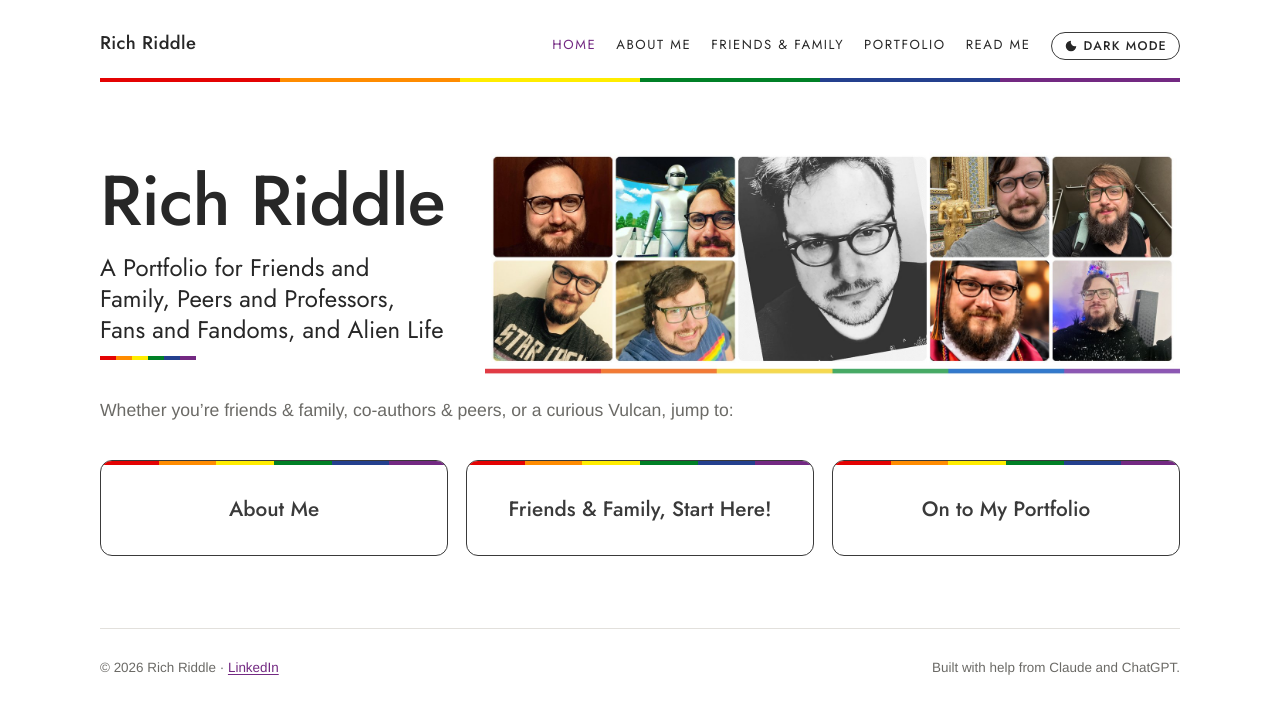
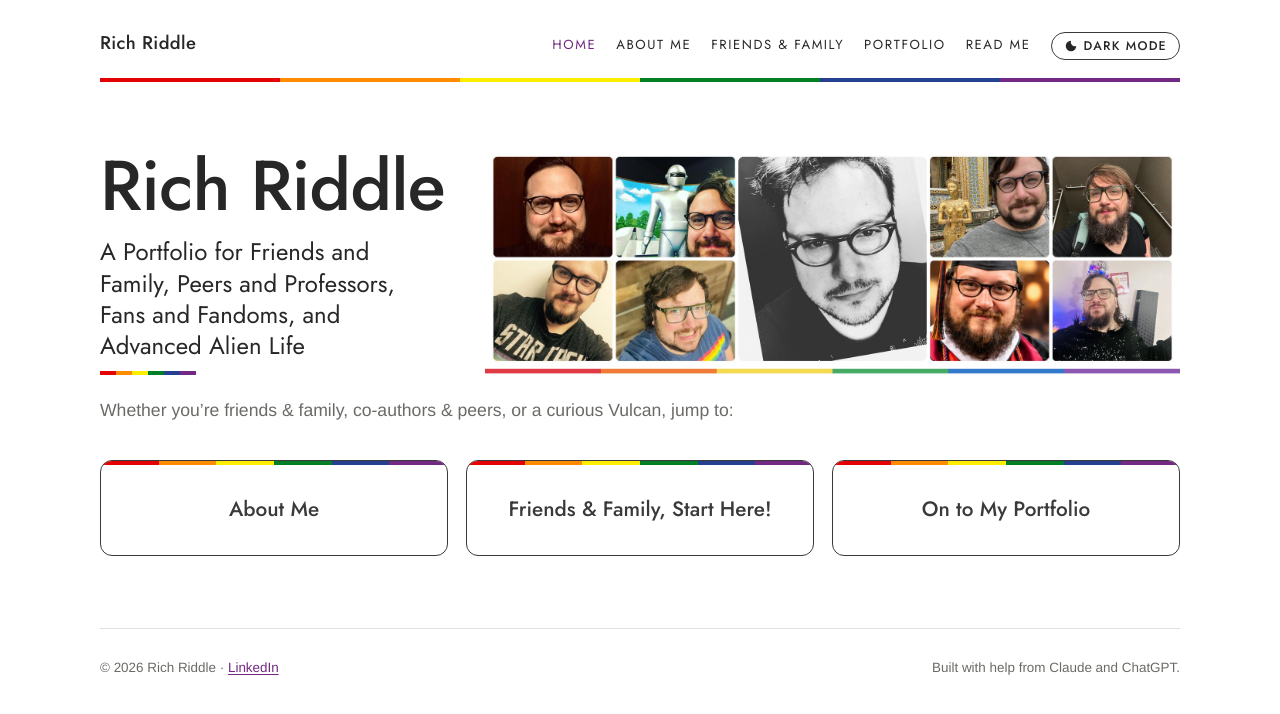
Before and after one commit to prof-richriddle/portfolio, a Jekyll site: the page built from index.html, in a window 1280 px wide. Shown: the top 714 px of the page. Built offline with Jekyll 4.4.1, drawn with Linux system fonts in a browser that asks for light colours.

Commit message:
Title: and Advanced Alien Life
Co-Authored-By: Claude Opus 5.5 <noreply@anthropic.com>
Claude-Session: https://claude.ai/code/session_01LKxkcfdpkeKgywibvvsXFB

```diff
--- a/_config.yml
+++ b/_config.yml
@@ -1,4 +1,4 @@
-title: "Rich Riddle: A Portfolio for Friends and Family, Peers and Professors, Fans and Fandoms, and Alien Life"
+title: "Rich Riddle: A Portfolio for Friends and Family, Peers and Professors, Fans and Fandoms, and Advanced Alien Life"
 description: "A Portfolio Guide for Various Folk in My Life"
 author: "Rich Riddle"
 url: "https://prof-richriddle.github.io"
--- a/index.html
+++ b/index.html
@@ -5,7 +5,7 @@ layout: default
   <div class="home-hero">
   <div class="home-id">
   <h1>Rich Riddle</h1>
-  <p class="home-tag">A Portfolio for Friends and Family, Peers and Professors, Fans and Fandoms, and Alien Life</p>
+  <p class="home-tag">A Portfolio for Friends and Family, Peers and Professors, Fans and Fandoms, and Advanced Alien Life</p>
   </div>
   <figure class="banner">
     <img src="{{ '/assets/images/about-banner.jpg' | relative_url }}" width="1800" height="600" alt="A collage of nine photos of Rich Riddle: in front of a wood door; a selfie with a giant silver robot statue; a large black-and-white portrait in the center; in front of an ornate gold temple statue; in a stairwell with a backpack; in a Star Trek T-shirt; smiling in a blue T-shirt with a rainbow stripe; in a graduation cap and gown; and in a sparkly sweater by a Christmas tree.">
```
